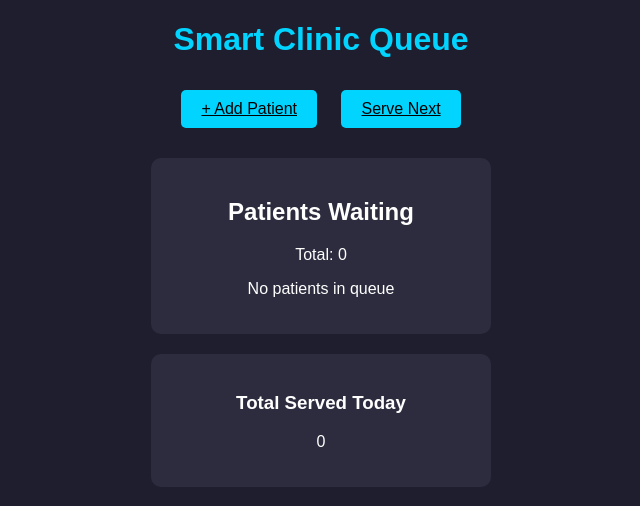
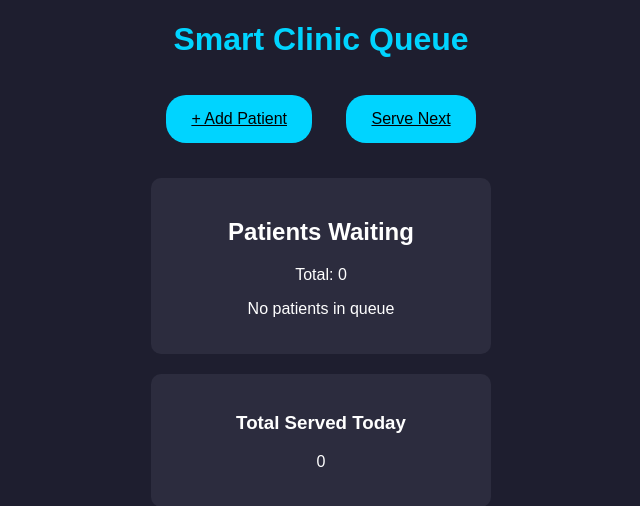
Before and after one commit to x-fvctor/smart-clinic-queue, a Flask app: page / in a window 1280 px wide. Shown: the top 506 px of the page, without its empty margins (319-959 px from the left). Run offline with Flask 3, Linux system fonts and the light colour scheme.

Commit message:
css updated

```diff
--- a/static/css/style.css
+++ b/static/css/style.css
@@ -11,11 +11,11 @@ h1 {
 
 .actions a {
     display: inline-block;
-    margin: 10px;
-    padding: 10px 20px;
+    margin: 15px;
+    padding: 15px 25px;
     background: #00d4ff;
     color: black;
-    border-radius: 5px;
+    border-radius: 20px;
 }
 
 .card {
```
